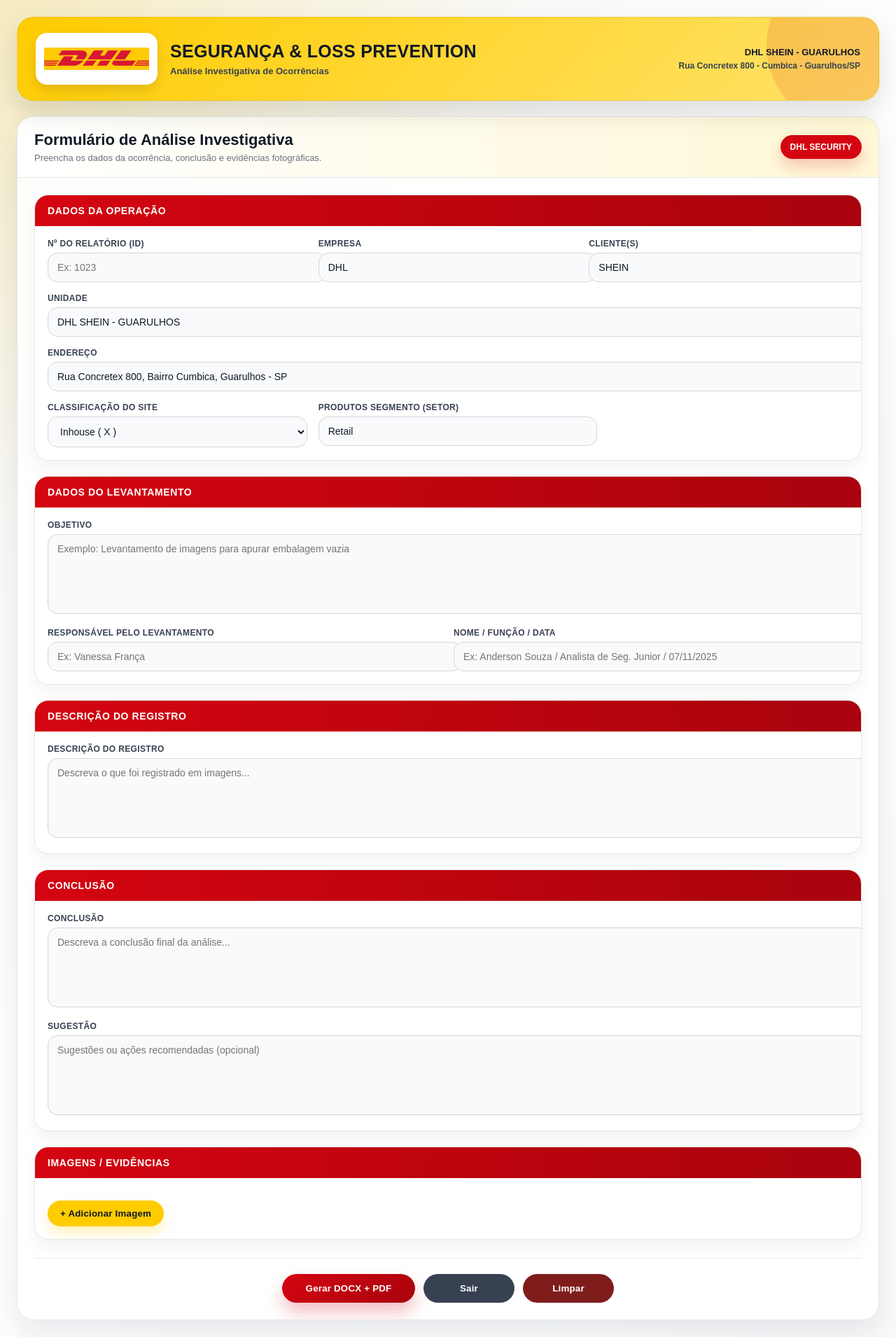
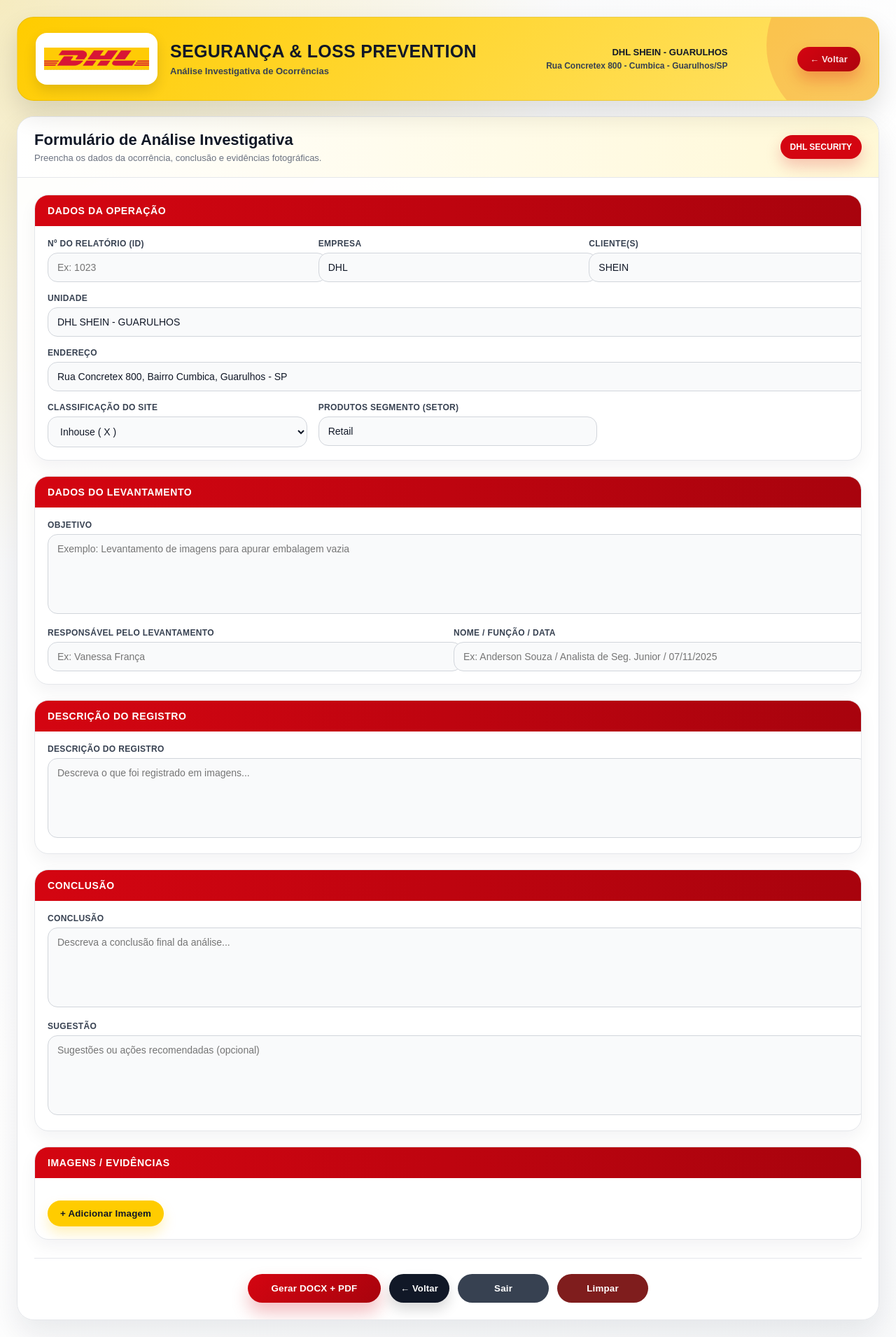
Before and after one commit to Anderson706/controle_ocorrencias, a Flask app: page /analise-investigativa in a window 1280 px wide. Shown: the whole page at 70% size. Run offline with Flask 3, Linux system fonts and the light colour scheme; a user stored in the database is signed in.

Commit message:
Alteraçao: 27/04/2026 Hr: 09:09
Botao Voltar

```diff
--- a/templates/analise_investigativa.html
+++ b/templates/analise_investigativa.html
@@ -301,7 +301,36 @@
     margin-top:26px;
     padding-top:22px;
     border-top:1px solid var(--line);
+
   }
+
+  .voltar-red{
+  background:linear-gradient(135deg, #d40511, #a8030d);
+  color:#fff;
+  padding:10px 18px;
+  border-radius:999px;
+  font-size:13px;
+  font-weight:900;
+  box-shadow:0 12px 22px rgba(212,5,17,.25);
+}
+
+.voltar-red:hover{
+  transform:translateY(-1px);
+  filter:brightness(.95);
+}
+
+  .voltar{
+  background:#111827;
+  color:#fff;
+  padding:10px 16px;
+  border-radius:999px;
+  font-size:13px;
+  box-shadow:0 10px 18px rgba(0,0,0,.15);
+}
+
+.voltar:hover{
+  background:#000;
+}
 
   .gerar{
     background:linear-gradient(135deg, var(--dhl-red), var(--dhl-red-dark));
@@ -359,7 +388,17 @@
         DHL SHEIN - GUARULHOS
         <span>Rua Concretex 800 - Cumbica - Guarulhos/SP</span>
       </div>
+      <div style="display:flex; align-items:center; gap:10px;">
+
+        <button type="button" class="btn voltar-red"
+        onclick="window.history.back()">
+        ← Voltar
+        </button>
     </header>
+
+
+
+  <div>
 
     <div class="ai-card">
       <div class="ai-card-top">
@@ -474,6 +513,7 @@
 
         <div class="buttons-row">
           <button type="submit" class="btn gerar">Gerar DOCX + PDF</button>
+           <button type="button" class="btn voltar" onclick="window.history.back()">← Voltar</button>
           <button type="button" class="btn sair" onclick="window.location.href='{{ url_for('logout') }}'">Sair</button>
           <button type="button" class="btn excluir" onclick="excluirFormulario()">Limpar</button>
         </div>
```
